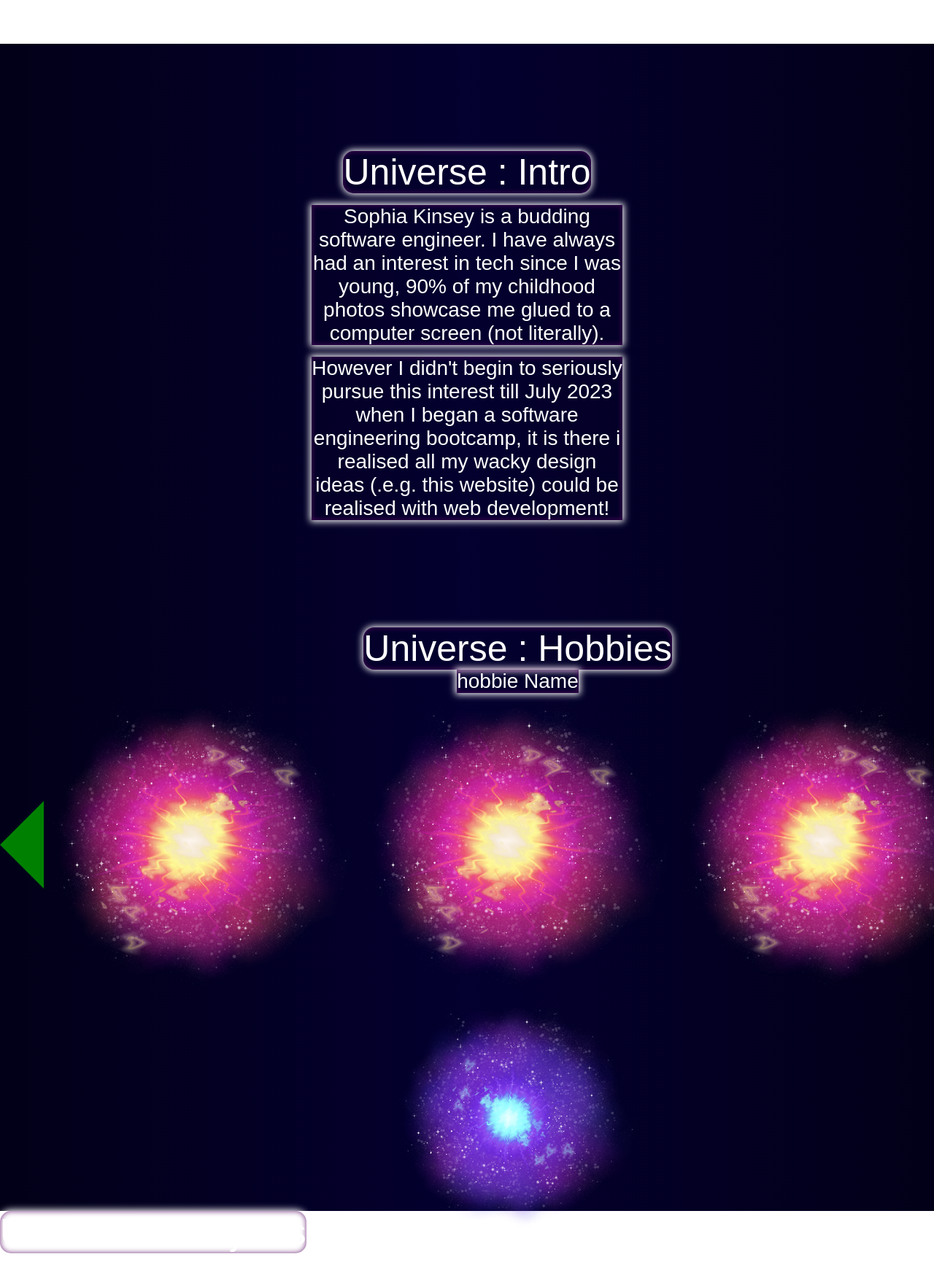
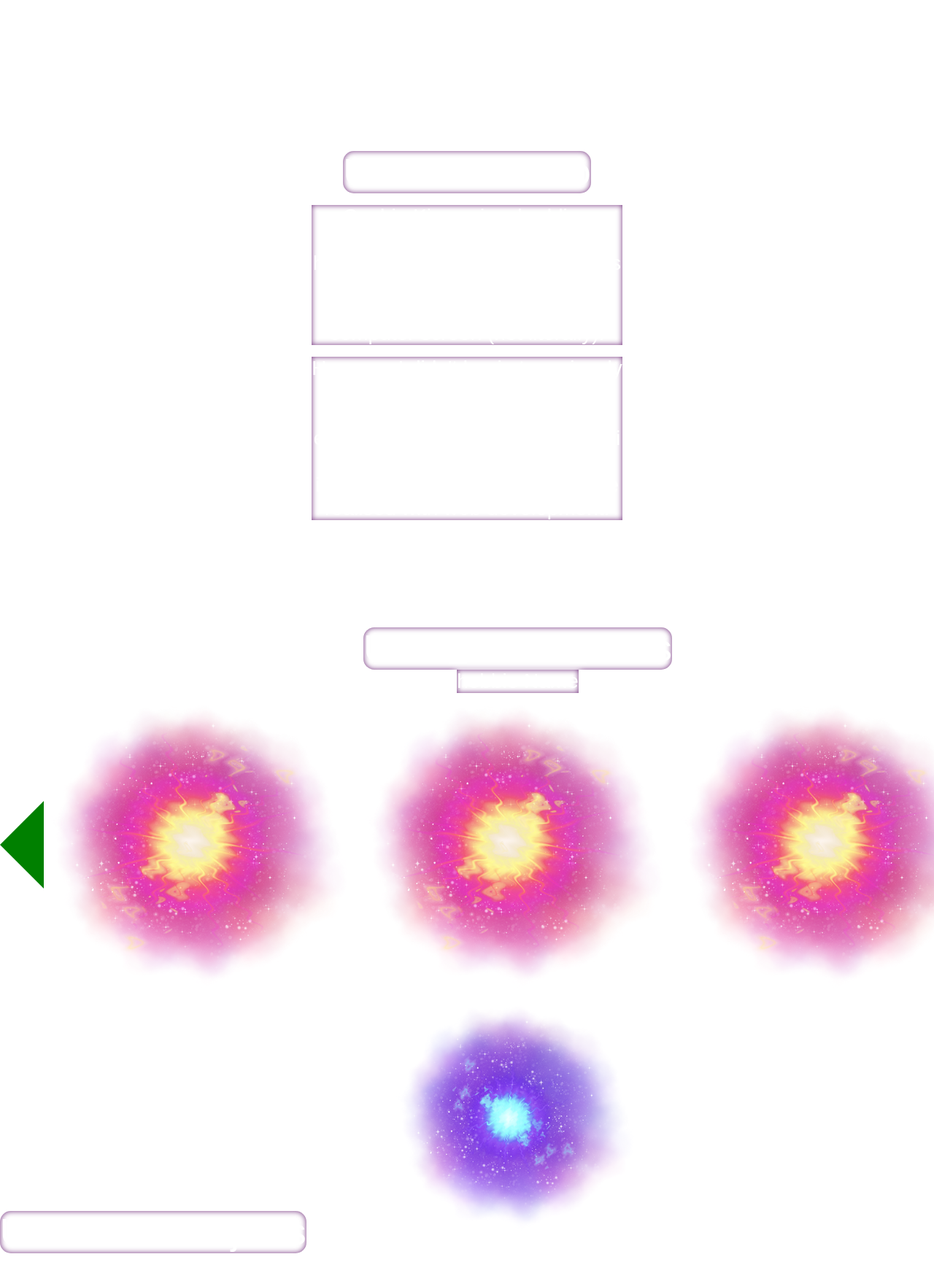
Before and after one commit to Sophiak113/CreativePortfolioWebsite, a React (Create React App) app in the folder my-space-portfolio/: page / in a window 1280 px wide. Shown: the part 740-2496 px from the top of the page at 73% size. Built offline with nearby package versions, Linux system fonts and the light colour scheme; grey boxes are pictures that could not be loaded.

Commit message:
Made the video the background to everything

```diff
--- a/my-space-portfolio/src/App.css
+++ b/my-space-portfolio/src/App.css
@@ -18,7 +18,7 @@ p{
   height: 100%;
   width: 100%;
 
-  position: absolute;
+  position: fixed;
   top: 0;
   left: 0;
   z-index: -1;
@@ -27,7 +27,7 @@ p{
 .video-wrapper{
     /* Telling our absolute positioned video to
   be relative to this element */
-  position: relative;
+  position: fixed;
 
   /* Will not allow the video to overflow the
   container */
@@ -115,7 +115,6 @@ html,body{
 /* CSS for intro pg 1 */
 .intro-container{
     height: 100vh;
-    background-image: linear-gradient(to right, rgb(2, 0, 24), rgb(4, 0, 47), rgb(2, 0, 24));
     display: grid;
   grid-template-columns: repeat(3,1fr);
   grid-template-rows: repeat(4,);
@@ -134,7 +133,6 @@ html,body{
 /* CSS for intro page 2 */
 .intro-container2{
     height: 100vh;
-    background-image: linear-gradient(to right, rgb(2, 0, 24), rgb(4, 0, 47), rgb(2, 0, 24));
     display: grid;
     grid-template-columns: 1fr 1fr 1fr;
     text-align: center;
```
